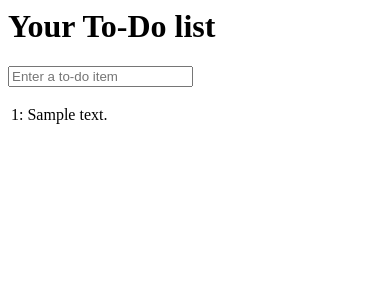
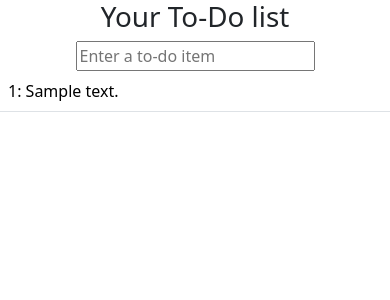
Before and after one commit to repeaterI/TSDT, a Django app: page /lists/1/ in a window 390 px wide. Shown: the top 300 px of the page. Run offline with Django 4.2, Linux system fonts and the light colour scheme; tables that the repository leaves empty hold one stand-in row (values such as "Sample post"); some libraries are stand-ins or nearby versions.

Commit message:
message22: use Bootstrap to improve layout

```diff
--- a/functional_tests/tests.py
+++ b/functional_tests/tests.py
@@ -5,12 +5,12 @@ from selenium import webdriver
 from selenium.webdriver.common.keys import Keys
 import time
 from selenium.webdriver.common.by import By
-from django.test import LiveServerTestCase
+from django.contrib.staticfiles.testing import StaticLiveServerTestCase
 from selenium.common.exceptions import WebDriverException
 
-MAX_WAIT = 20 #(1)
+MAX_WAIT = 10 #(1)
 
-class NewVisitorTest(LiveServerTestCase):
+class NewVisitorTest(StaticLiveServerTestCase):
     def setUp(self):
         self.browser = webdriver.Firefox()
 
--- a/lists/templates/base.html
+++ b/lists/templates/base.html
@@ -1,14 +1,36 @@
-<html>
+<!DOCTYPE html>
+<html lang="en">
 	<head>
+		<meta charset="utf-8">
+		<meta http-equiv="X-UA-Compatible" content="IE=edge">
+		<meta name="viewport" content="width=device-width, initial-scale=1">
 		<title>To-Do lists</title>
+		<link href="/static/bootstrap/css/bootstrap.min.css" rel="stylesheet">
 	</head>
+
 	<body>
+		<div class="container">
+			<div class="row">
+				<div class="col-md-6 offset-md-3 jumpbottom">
+					<div class="text-center">
 						<h1>{% block header_text %}{% endblock %}</h1>
 						<form method="POST" action="{% block form_action %}{% endblock %}">
-			<input name="item_text" id="id_new_item" placeholder="Enter a to-do item" />
+							<input name="item_text" id="id_new_item"
+							clss="form-control input-lg"
+							placeholder="Enter a to-do item" />
 							{% csrf_token %}
 						</form>
+					</div>
+				</div>
+			</div>
+		</div>
+
+		<div class="row">
+			<div class="col-md-6 offset-md-3">
 				{% block table %}
 				{% endblock %}
+			</div>
+		</div>
+
 	</body>
 </html>
--- a/lists/templates/list.html
+++ b/lists/templates/list.html
@@ -5,7 +5,7 @@
 {% block form_action %}/lists/{{ list.id }}/add_item{% endblock %}
 
 {% block table %}
-	<table id="id_list_table">
+	<table id="id_list_table" class="table">
 		{% for item in list.item_set.all %}
 			<tr><td>{{ forloop.counter}}: {{ item.text }}</td></tr>
 		{% endfor %}
```
Lines whose indentation alone changed are shown as unchanged.
